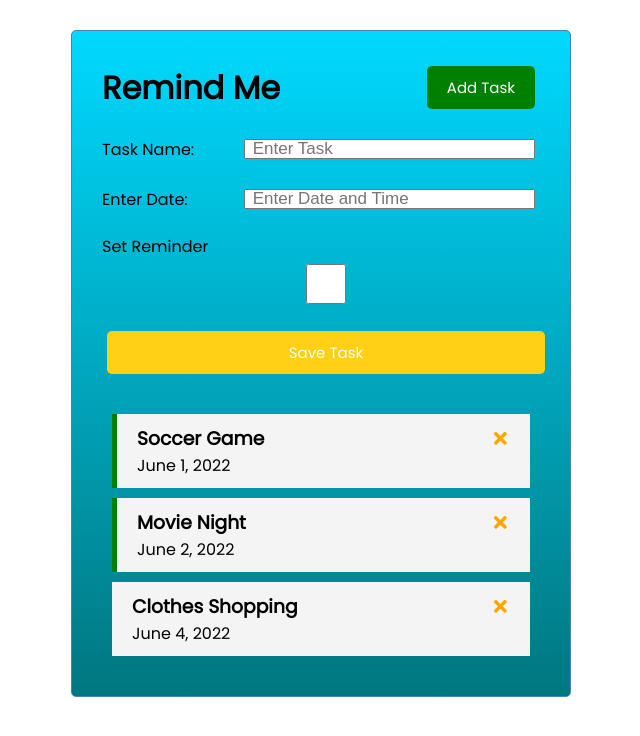
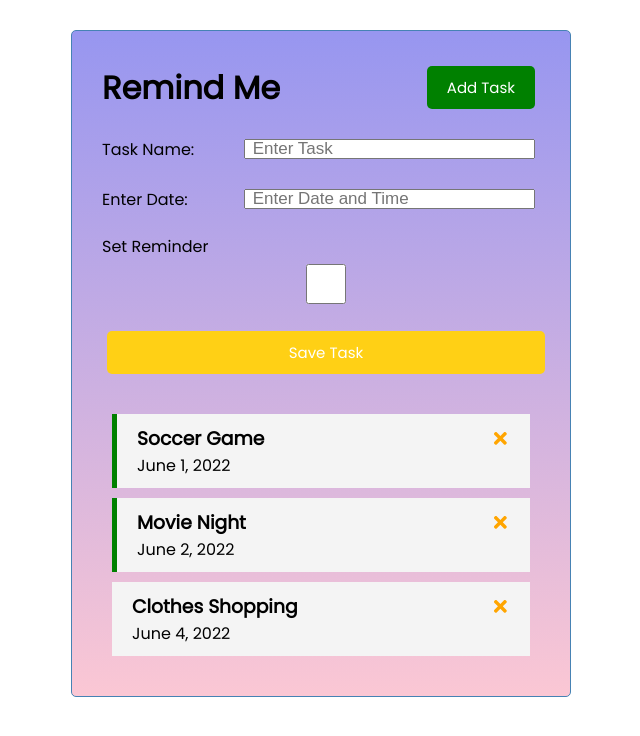
Before and after one commit to Faiyez/react-reminder, a React (Create React App) app: page / in a window 1280 px wide. Shown: the top 736 px of the page, without its empty margins (319-959 px from the left). Built offline with nearby package versions, Linux system fonts and the light colour scheme.

Commit message:
updated color component

```diff
--- a/src/index.css
+++ b/src/index.css
@@ -18,7 +18,7 @@ body {
   border: 1px solid steelblue;
   padding: 30px;
   border-radius: 5px;
-  background: linear-gradient(rgb(0, 217, 255),rgb(0, 119, 128))
+  background: linear-gradient(#9796f0,#fbc7d4)
 }
 
 .header {
```
